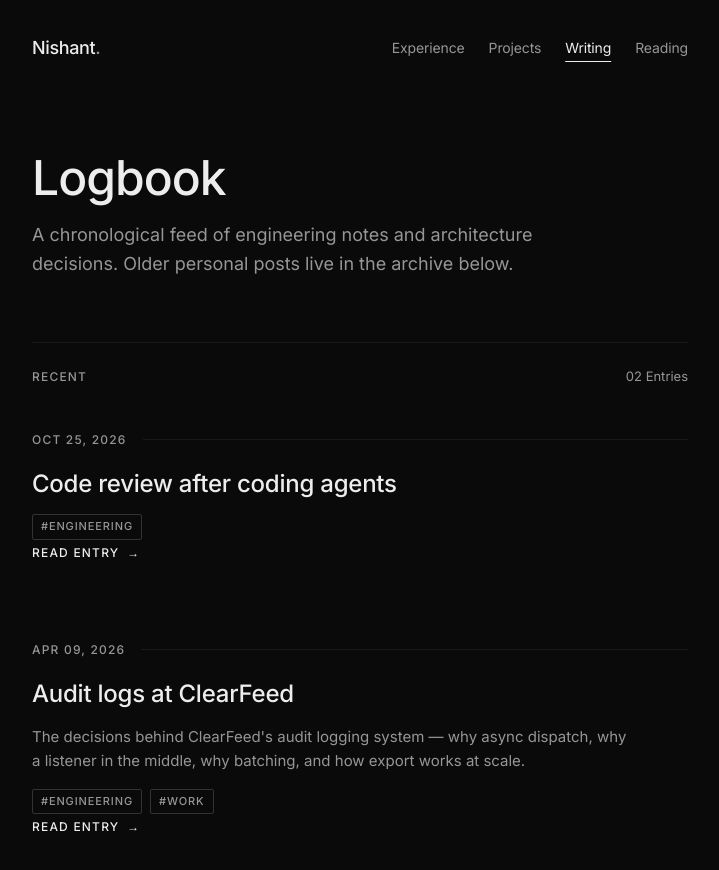
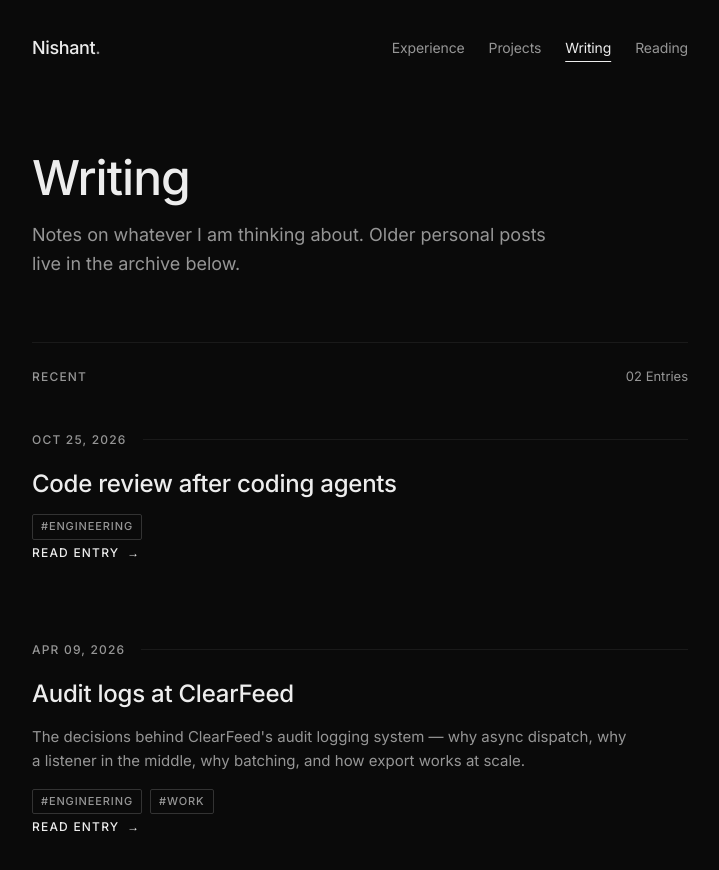
Before and after one commit to nishantc7/nishantc7.github.io, a Jekyll site: the page built from writing.html, in a window 1280 px wide and 900 px high. Shown: the top 870 px of the window, without its empty margins (280-999 px from the left). Built offline with Jekyll 4.4.1, drawn with Linux system fonts in a browser that asks for light colours.

Commit message:
Rename Logbook to Writing, so the page matches its menu link and is not limited to engineering (#6)
Co-authored-by: Claude Opus 5.5 <noreply@anthropic.com>

```diff
--- a/_layouts/post.html
+++ b/_layouts/post.html
@@ -16,6 +16,6 @@ layout: default
     {{ content }}
   </div>
   <footer class="post-footer">
-    <a href="{{ '/writing/' | relative_url }}" class="link-back">← Back to Logbook</a>
+    <a href="{{ '/writing/' | relative_url }}" class="link-back">← Back to Writing</a>
   </footer>
 </article>
--- a/writing.html
+++ b/writing.html
@@ -3,14 +3,13 @@ layout: default
 title: Writing
 permalink: /writing/
 nav_id: writing
-description: A logbook of engineering notes and architecture decisions.
+description: Notes on whatever I am thinking about.
 ---
 
 <section class="page-header">
-  <h1 class="display">Logbook</h1>
+  <h1 class="display">Writing</h1>
   <p class="body-lg">
-    A chronological feed of engineering notes and architecture decisions. Older personal posts live in the
-    archive below.
+    Notes on whatever I am thinking about. Older personal posts live in the archive below.
   </p>
 </section>
 
```
Also changed, not shown: README.md.
